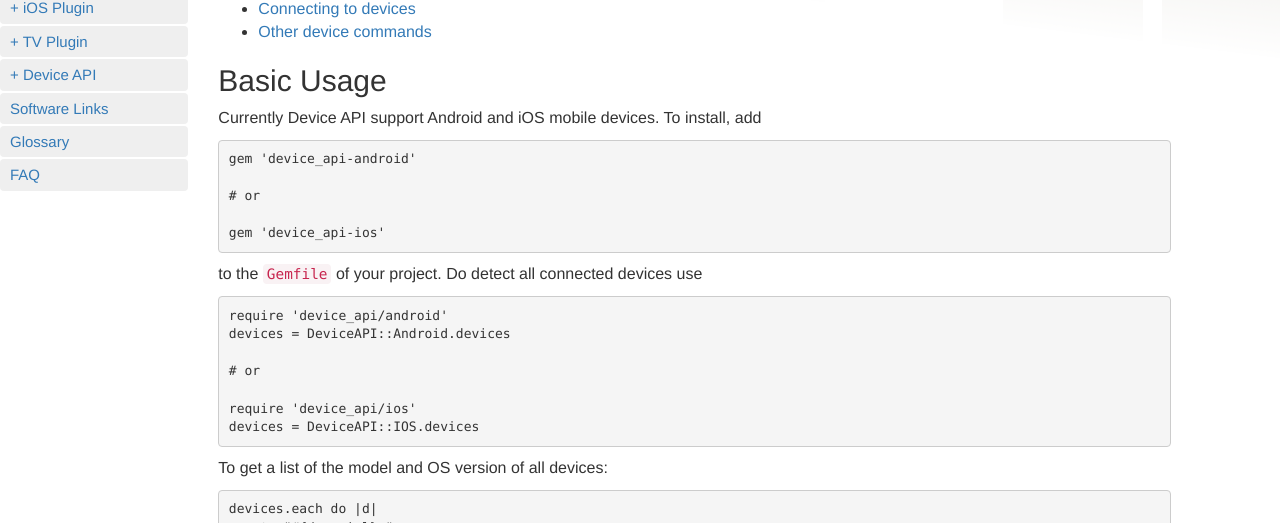
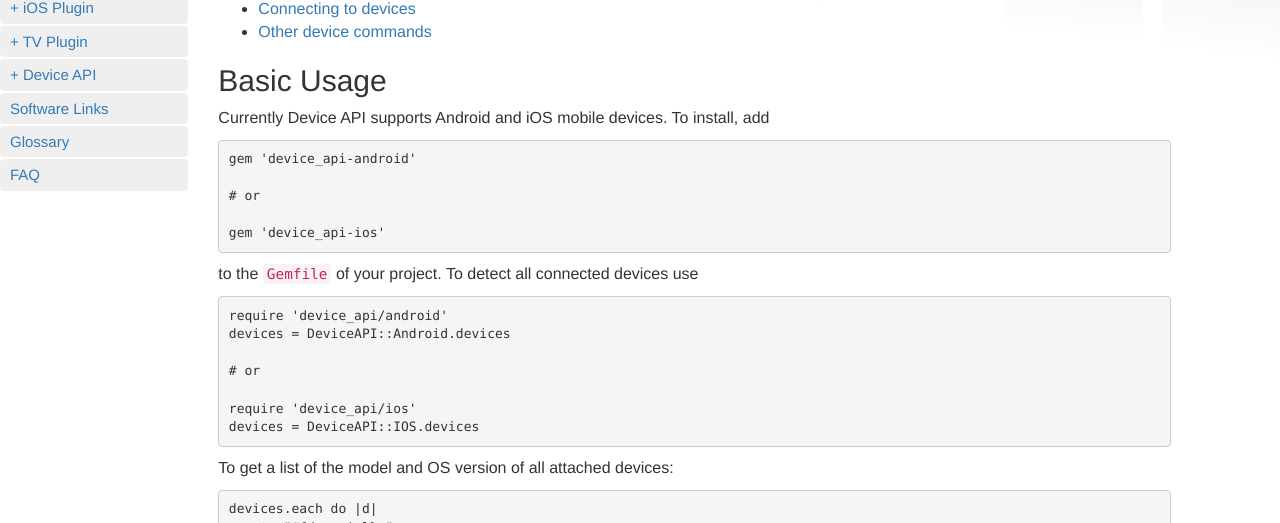
Before and after one commit to bbc/hive-ci, a Jekyll site: the page built from _documentation/03-04-device-api.md, in a window 1280 px wide and 900 px high. Shown: the part 377-900 px from the top of the window. Built offline with Jekyll 4.4.1, drawn with Linux system fonts in a browser that asks for light colours; nearby versions of some CDN libraries.

Commit message:
Minor corrections

````diff
--- a/_documentation/03-04-device-api.md
+++ b/_documentation/03-04-device-api.md
@@ -15,7 +15,7 @@ Device API is a collection of gems that make working with physical devices easy
 
 ## Basic Usage
 
-Currently Device API support Android and iOS mobile devices. To install, add
+Currently Device API supports Android and iOS mobile devices. To install, add
 
 ```ruby
 gem 'device_api-android'
@@ -25,7 +25,7 @@ gem 'device_api-android'
 gem 'device_api-ios'
 ```
 
-to the `Gemfile` of your project. Do detect all connected devices use
+to the `Gemfile` of your project. To detect all connected devices use
 
 ```ruby
 require 'device_api/android'
@@ -37,7 +37,7 @@ require 'device_api/ios'
 devices = DeviceAPI::IOS.devices
 ```
 
-To get a list of the model and OS version of all devices:
+To get a list of the model and OS version of all attached devices:
 
 ```ruby
 devices.each do |d|
````
